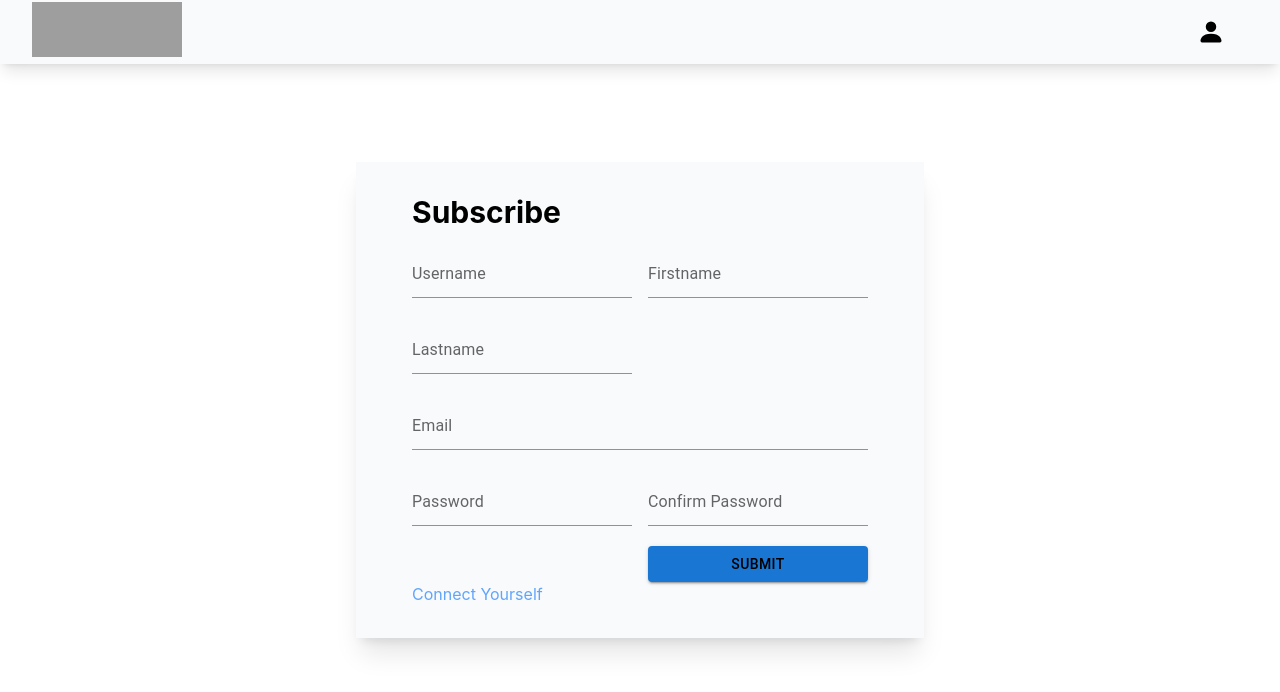
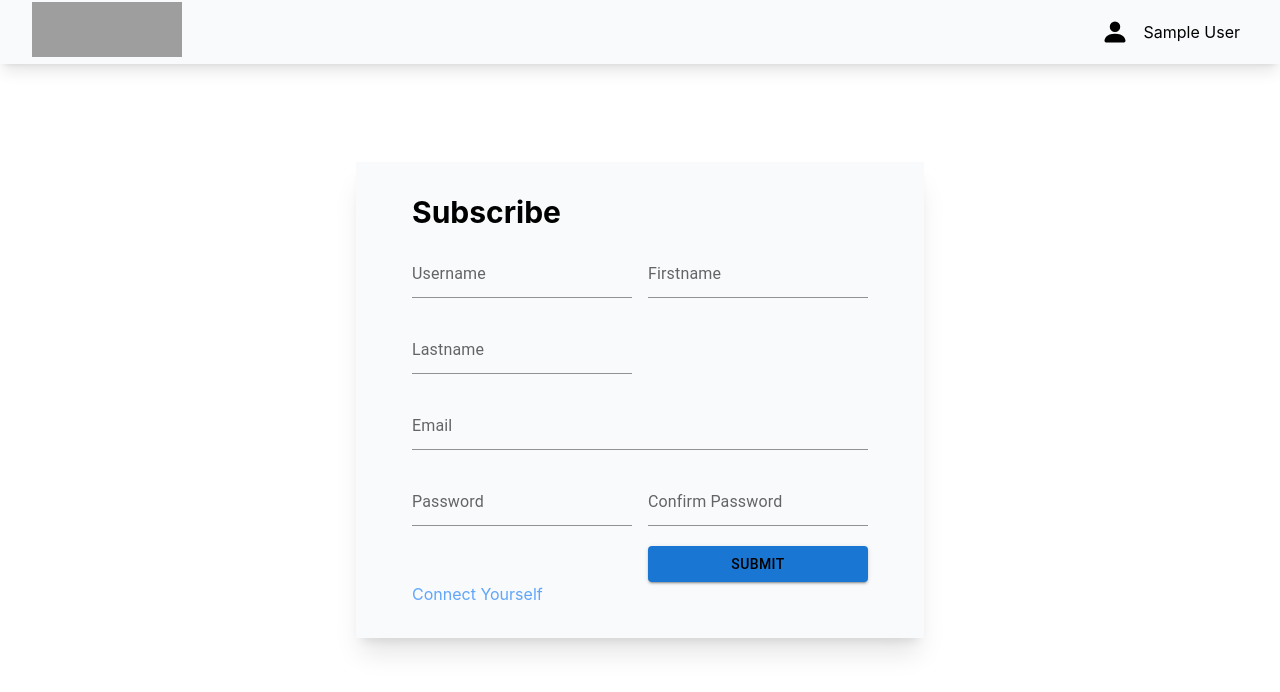
Before and after one commit to Redskinsjo/YouMeet, a Next.js app: page /signup in a window 1280 px wide. Shown: the top 692 px of the page. Built offline with nearby package versions, Linux system fonts and the light colour scheme; no server answers; sample sign-in values are in the browser's storage; grey boxes are pictures that could not be loaded.

Commit message:
facebook and google

```diff
--- a/components/header.tsx
+++ b/components/header.tsx
@@ -6,7 +6,7 @@ import Menu from '@mui/material/Menu'
 import MenuItem from '@mui/material/MenuItem'
 import { useRouter } from 'next/router'
 import Link from 'next/link'
-import { signOut } from 'next-auth/react'
+import { signOut, useSession } from 'next-auth/react'
 
 import { RootState } from '../redux/store'
 import { setUsername } from '../redux/slice'
@@ -21,6 +21,7 @@ export default function HeaderComponent({ classes }: HeaderComponentProps) {
   const open = Boolean(anchorEl)
   const dispatch = useDispatch()
   const router = useRouter()
+  const { data: session } = useSession()
 
   const handleClick = (event: any) => {
     setAnchorEl(event.currentTarget)
@@ -56,7 +57,7 @@ export default function HeaderComponent({ classes }: HeaderComponentProps) {
           onMouseEnter={handleClick}
         >
           <BsFillPersonFill style={{ fontSize: 28, marginRight: 15 }} />
-          <div>{username}</div>
+          <div>{session?.user?.name}</div>
         </div>
         <Menu
           id="basic-menu"
--- a/components/login-form.tsx
+++ b/components/login-form.tsx
@@ -46,6 +46,7 @@ export default function LoginForm({ dispatch, providers }: LoginFormProps) {
   const oauthIcon = useCallback((id) => {
     return id !== 'email' ? React.createElement(nodeEl[id], null) : <></>
   }, [])
+
   return (
     <form
       className="shadow-xl hover:shadow-2xl flex flex-col py-8 px-14 bg-slate-50"
--- a/pages/index.tsx
+++ b/pages/index.tsx
@@ -6,7 +6,7 @@ import { useSelector } from 'react-redux'
 import { useEffect, useState } from 'react'
 import { ClipLoader } from 'react-spinners'
 import { useQuery } from '@apollo/client'
-import { signIn } from 'next-auth/react'
+import { signIn, useSession } from 'next-auth/react'
 
 import { withProtected } from '../components/route-protection'
 import { RootState } from '../redux/store'
@@ -21,15 +21,16 @@ const Home: NextPage = () => {
   const router = useRouter()
   const [authenticated, setAuthenticated] = useState(username ? true : false)
   const { data } = useQuery(GetEmployees)
+  const { data: session } = useSession()
 
   useEffect(() => {
-    if (!authenticated) {
+    if (!session) {
       // signIn()
       router.push('/login')
     }
   }, [])
   console.log('line 29', data)
-  return authenticated && data ? (
+  return session && data ? (
     <div className="h-full">
       <Head>
         <title>Create Next App</title>
--- a/pages/login.tsx
+++ b/pages/login.tsx
@@ -9,6 +9,7 @@ import LoginForm from '../components/login-form'
 import Header from '../components/header'
 import { RootState } from '../redux/store'
 import { withPublic } from '../components/route-protection'
+import { CLIENT_RENEG_WINDOW } from 'tls'
 
 function Login({ providers }: any) {
   const dispatch = useDispatch()
@@ -18,18 +19,12 @@ function Login({ providers }: any) {
   const { data: session } = useSession()
 
   useEffect(() => {
-    if (authenticated) {
-      router.push('/')
-    }
-  }, [])
-
-  useEffect(() => {
     if (session) {
-      router.push('/')
+      router.replace('/')
     }
   }, [session])
-  return (
-    !session && (
+
+  return !session ? (
     <div className="h-full">
       <Head>
         <title>Login</title>
@@ -39,8 +34,7 @@ function Login({ providers }: any) {
         <LoginForm dispatch={dispatch} providers={providers} />
       </div>
     </div>
-    )
-  )
+  ) : null
 }
 
 export async function getServerSideProps() {
```
Lines whose indentation alone changed are shown as unchanged.
